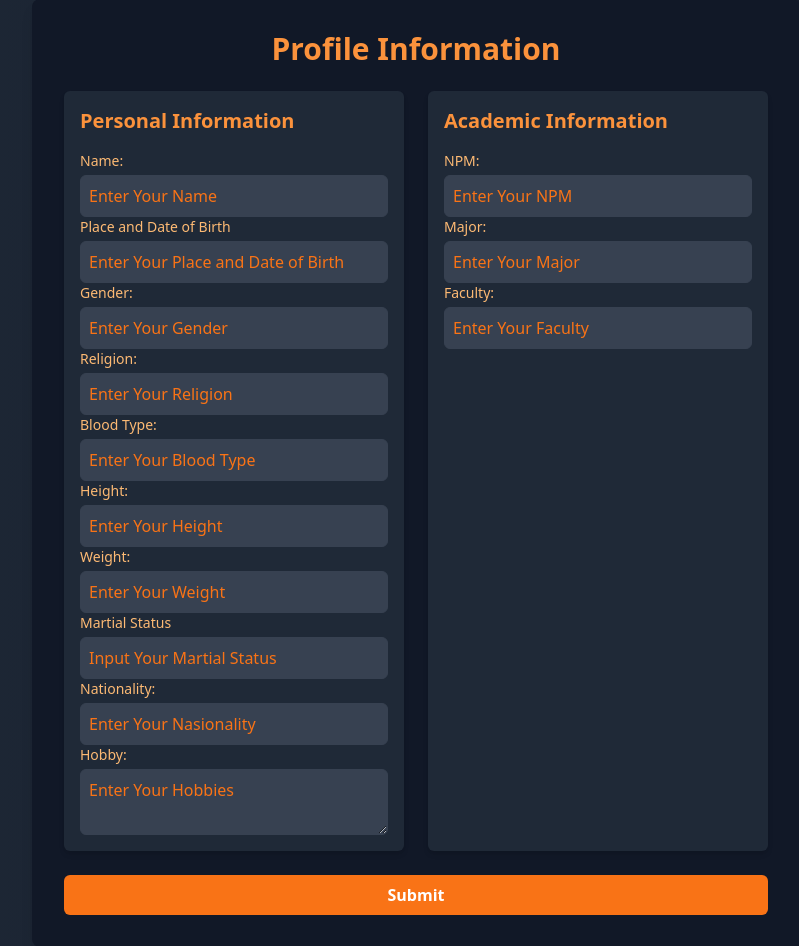
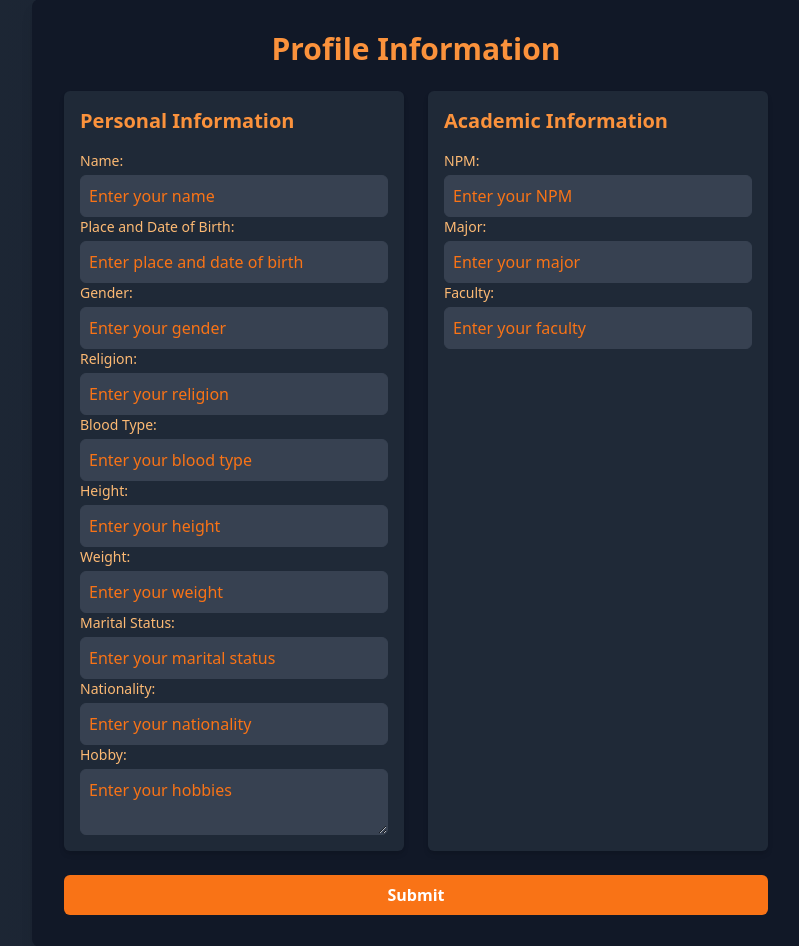
Before and after one commit to sandynicholas3069/PortfolioSandy, a CodeIgniter app: page /PortfolioSandy/portfolio/formProfile in a window 1280 px wide. Shown: the part 81-1027 px from the top of the page, without its empty margins (224-1023 px from the left). Run offline with CodeIgniter, Linux system fonts and the light colour scheme; some libraries are stand-ins or nearby versions.

Commit message:
Fixing Error Part 4

```diff
--- a/application/controllers/Portfolio.php
+++ b/application/controllers/Portfolio.php
@@ -13,7 +13,7 @@ class Portfolio extends CI_Controller {
             'blood_type' => $this->input->post('blood_type'),
             'height' => $this->input->post('height'),
             'weight' => $this->input->post('weight'),
-            'martial_status' => $this->input->post('martial_status'),
+            'marital_status' => $this->input->post('marital_status'),
             'nationality' => $this->input->post('nationality'),
             'hobby' => $this->input->post('hobby'),
             'npm' => $this->input->post('npm'),
@@ -26,8 +26,11 @@ class Portfolio extends CI_Controller {
     }
 
     public function deleteProfile() {
-        $this->session->unset_userdata('profile_data');
-        redirect('portfolio/index');
+    // Menghapus session profile_data
+    $this->session->unset_userdata('profile_data');
+
+    // Redirect atau tampilkan pesan
+    redirect('portfolio/index'); // Arahkan kembali ke halaman yang diinginkan
     }
 
     public function index() {
@@ -184,7 +187,7 @@ class Portfolio extends CI_Controller {
         if ($this->session->userdata('profile_data')) {
             $data['profile_data'] = $this->session->userdata('profile_data');
         } else {
-            $data['profile_data'] = null;
+            $data['profile_data'] = null; // Jika belum ada data, set null
         }
 
         $this->load->view('portfolioview', $data);
--- a/application/views/formview.php
+++ b/application/views/formview.php
@@ -4,87 +4,86 @@
     <meta charset="UTF-8">
     <meta name="viewport" content="width=device-width, initial-scale=1.0">
     <title>Profile Form</title>
-
-    <!-- Memanggil Tailwind CSS -->
     <link href="<?= base_url('assets/css/style.css'); ?>" rel="stylesheet">
     <script src="https://cdn.tailwindcss.com"></script>
 </head>
 <body class="bg-gradient-to-r from-gray-800 to-gray-900 flex items-center justify-center min-h-screen py-20">
-        <div class="bg-gray-900 shadow-lg p-8 rounded-lg w-full max-w-3xl mx-auto">
+    <div class="bg-gray-900 shadow-lg rounded-lg p-8 w-full max-w-3xl mx-auto">
         <h2 class="text-3xl font-bold text-center text-orange-400 mb-6">Profile Information</h2>
-            <form action="<? base_url('portfolio/saveProfile')?>" method="post" class="grid grid-cols-1 md:grid-cols-2 gap-6">
+        <form action="<?= base_url('portfolio/saveProfile') ?>" method="post" class="grid grid-cols-1 md:grid-cols-2 gap-6">
             <div class="bg-gray-800 p-4 rounded-md shadow-md">
-                    <h3 class="text-xl font-semibold text-orange-400 mb-4">Personal Information</h3>
+                <h3 class="text-xl font-semibold mb-4 text-orange-400">Personal Information</h3>
 
                 <div>
-                        <label for="name" class=" block text-sm font-medium text-orange-300">Name:</label>
-                        <input type="text" id="name" name="name" class="mt-1 block w-full p-2 border border-gray-700 bg-gray-700 text-orange-300 placeholder-orange-500 rounded-md focus:ring focus:ring-orange-500 focus:border-orange-500" placeholder="Enter Your Name">
+                    <label for="name" class="block text-sm font-medium text-orange-300">Name:</label>
+                    <input type="text" id="name" name="name" required class="mt-1 block w-full p-2 border border-gray-700 bg-gray-700 text-orange-300 placeholder-orange-500 rounded-md focus:ring focus:ring-orange-500 focus:border-orange-500" placeholder="Enter your name">
                 </div>
 
                 <div>
-                        <label for="birth" class=" block text-sm font-medium text-orange-300">Place and Date of Birth</label>
-                        <input type="text" id="birth" name="birth" class="mt-1 block w-full p-2 border border-gray-700 bg-gray-700 text-orange-300 placeholder-orange-500 rounded-md focus:ring focus:ring-orange-500 focus:border-orange-500" placeholder="Enter Your Place and Date of Birth">
+                    <label for="birth" class="block text-sm font-medium text-orange-300">Place and Date of Birth:</label>
+                    <input type="text" id="birth" name="birth" required class="mt-1 block w-full p-2 border border-gray-700 bg-gray-700 text-orange-300 placeholder-orange-500 rounded-md focus:ring focus:ring-orange-500 focus:border-orange-500" placeholder="Enter place and date of birth">
                 </div>
 
                 <div>
-                        <label for="gender" class=" block text-sm font-medium text-orange-300">Gender:</label>
-                        <input type="text" id="gender" name="gender" class="mt-1 block w-full p-2 border border-gray-700 bg-gray-700 text-orange-300 placeholder-orange-500 rounded-md focus:ring focus:ring-orange-500 focus:border-orange-500" placeholder="Enter Your Gender">
+                    <label for="gender" class="block text-sm font-medium text-orange-300">Gender:</label>
+                    <input type="text" id="gender" name="gender" required class="mt-1 block w-full p-2 border border-gray-700 bg-gray-700 text-orange-300 placeholder-orange-500 rounded-md focus:ring focus:ring-orange-500 focus:border-orange-500" placeholder="Enter your gender">
                 </div>
 
                 <div>
-                        <label for="religion" class=" block text-sm font-medium text-orange-300">Religion:</label>
-                        <input type="text" id="religion" name="religion" class="mt-1 block w-full p-2 border border-gray-700 bg-gray-700 text-orange-300 placeholder-orange-500 rounded-md focus:ring focus:ring-orange-500 focus:border-orange-500" placeholder="Enter Your Religion">
+                    <label for="religion" class="block text-sm font-medium text-orange-300">Religion:</label>
+                    <input type="text" id="religion" name="religion" required class="mt-1 block w-full p-2 border border-gray-700 bg-gray-700 text-orange-300 placeholder-orange-500 rounded-md focus:ring focus:ring-orange-500 focus:border-orange-500" placeholder="Enter your religion">
                 </div>
 
                 <div>
-                        <label for="blood_type" class=" block text-sm font-medium text-orange-300">Blood Type:</label>
-                        <input type="text" id="blood_type" name="blood_type" class="mt-1 block w-full p-2 border border-gray-700 bg-gray-700 text-orange-300 placeholder-orange-500 rounded-md focus:ring focus:ring-orange-500 focus:border-orange-500" placeholder="Enter Your Blood Type">
+                    <label for="blood_type" class="block text-sm font-medium text-orange-300">Blood Type:</label>
+                    <input type="text" id="blood_type" name="blood_type" required class="mt-1 block w-full p-2 border border-gray-700 bg-gray-700 text-orange-300 placeholder-orange-500 rounded-md focus:ring focus:ring-orange-500 focus:border-orange-500" placeholder="Enter your blood type">
                 </div>
 
                 <div>
-                        <label for="height" class=" block text-sm font-medium text-orange-300">Height:</label>
-                        <input type="text" id="height" name="height" class="mt-1 block w-full p-2 border border-gray-700 bg-gray-700 text-orange-300 placeholder-orange-500 rounded-md focus:ring focus:ring-orange-500 focus:border-orange-500" placeholder="Enter Your Height">
+                    <label for="height" class="block text-sm font-medium text-orange-300">Height:</label>
+                    <input type="text" id="height" name="height" required class="mt-1 block w-full p-2 border border-gray-700 bg-gray-700 text-orange-300 placeholder-orange-500 rounded-md focus:ring focus:ring-orange-500 focus:border-orange-500" placeholder="Enter your height">
                 </div>
 
                 <div>
-                        <label for="weight" class=" block text-sm font-medium text-orange-300">Weight:</label>
-                        <input type="text" id="weight" name="weight" class="mt-1 block w-full p-2 border border-gray-700 bg-gray-700 text-orange-300 placeholder-orange-500 rounded-md focus:ring focus:ring-orange-500 focus:border-orange-500" placeholder="Enter Your Weight">
+                    <label for="weight" class="block text-sm font-medium text-orange-300">Weight:</label>
+                    <input type="text" id="weight" name="weight" required class="mt-1 block w-full p-2 border border-gray-700 bg-gray-700 text-orange-300 placeholder-orange-500 rounded-md focus:ring focus:ring-orange-500 focus:border-orange-500" placeholder="Enter your weight">
                 </div>
 
                 <div>
-                        <label for="martial_status" class=" block text-sm font-medium text-orange-300">Martial Status</label>
-                        <input type="text" id="martial_status" name="martial_status" class="mt-1 block w-full p-2 border border-gray-700 bg-gray-700 text-orange-300 placeholder-orange-500 rounded-md focus:ring focus:ring-orange-500 focus:border-orange-500" placeholder="Input Your Martial Status">
+                    <label for="marital_status" class="block text-sm font-medium text-orange-300">Marital Status:</label>
+                    <input type="text" id="marital_status" name="marital_status" required class="mt-1 block w-full p-2 border border-gray-700 bg-gray-700 text-orange-300 placeholder-orange-500 rounded-md focus:ring focus:ring-orange-500 focus:border-orange-500" placeholder="Enter your marital status">
                 </div>
 
                 <div>
-                        <label for="nationality" class=" block text-sm font-medium text-orange-300">Nationality:</label>
-                        <input type="text" id="nationality" name="nationality" class="mt-1 block w-full p-2 border border-gray-700 bg-gray-700 text-orange-300 placeholder-orange-500 rounded-md focus:ring focus:ring-orange-500 focus:border-orange-500" placeholder="Enter Your Nasionality">
+                    <label for="nationality" class="block text-sm font-medium text-orange-300">Nationality:</label>
+                    <input type="text" id="nationality" name="nationality" required class="mt-1 block w-full p-2 border border-gray-700 bg-gray-700 text-orange-300 placeholder-orange-500 rounded-md focus:ring focus:ring-orange-500 focus:border-orange-500" placeholder="Enter your nationality">
                 </div>
 
                 <div>
-                        <label for="hobby" class=" block text-sm font-medium text-orange-300">Hobby:</label>
-                        <textarea id="hobby" name="hobby" class="mt-1 block w-full p-2 border border-gray-700 bg-gray-700 text-orange-300 placeholder-orange-500 rounded-md focus:ring focus:ring-orange-500 focus:border-orange-500" placeholder="Enter Your Hobbies"></textarea>
+                    <label for="hobby" class="block text-sm font-medium text-orange-300">Hobby:</label>
+                    <textarea id="hobby" name="hobby" required class="mt-1 block w-full p-2 border border-gray-700 bg-gray-700 text-orange-300 placeholder-orange-500 rounded-md focus:ring focus:ring-orange-500 focus:border-orange-500" placeholder="Enter your hobbies"></textarea>
                 </div>
             </div>
 
             <div class="bg-gray-800 p-4 rounded-md shadow-md">
-                    <h3 class="text-xl font-semibold text-orange-400 mb-4">Academic Information</h3>
+                <h3 class="text-xl font-semibold mb-4 text-orange-400">Academic Information</h3>
 
                 <div>
-                        <label for="npm" class=" block text-sm font-medium text-orange-300">NPM:</label>
-                        <input type="text" id="npm" name="npm" class="mt-1 block w-full p-2 border border-gray-700 bg-gray-700 text-orange-300 placeholder-orange-500 rounded-md focus:ring focus:ring-orange-500 focus:border-orange-500" placeholder="Enter Your NPM">
+                    <label for="npm" class="block text-sm font-medium text-orange-300">NPM:</label>
+                    <input type="text" id="npm" name="npm" required class="mt-1 block w-full p-2 border border-gray-700 bg-gray-700 text-orange-300 placeholder-orange-500 rounded-md focus:ring focus:ring-orange-500 focus:border-orange-500" placeholder="Enter your NPM">
                 </div>
 
                 <div>
-                        <label for="major" class=" block text-sm font-medium text-orange-300">Major:</label>
-                        <input type="text" id="major" name="major" class="mt-1 block w-full p-2 border border-gray-700 bg-gray-700 text-orange-300 placeholder-orange-500 rounded-md focus:ring focus:ring-orange-500 focus:border-orange-500" placeholder="Enter Your Major">
+                    <label for="major" class="block text-sm font-medium text-orange-300">Major:</label>
+                    <input type="text" id="major" name="major" required class="mt-1 block w-full p-2 border border-gray-700 bg-gray-700 text-orange-300 placeholder-orange-500 rounded-md focus:ring focus:ring-orange-500 focus:border-orange-500" placeholder="Enter your major">
                 </div>
 
                 <div>
-                        <label for="faculty" class=" block text-sm font-medium text-orange-300">Faculty:</label>
-                        <input type="text" id="faculty" name="faculty" class="mt-1 block w-full p-2 border border-gray-700 bg-gray-700 text-orange-300 placeholder-orange-500 rounded-md focus:ring focus:ring-orange-500 focus:border-orange-500" placeholder="Enter Your Faculty">
+                    <label for="faculty" class="block text-sm font-medium text-orange-300">Faculty:</label>
+                    <input type="text" id="faculty" name="faculty" required class="mt-1 block w-full p-2 border border-gray-700 bg-gray-700 text-orange-300 placeholder-orange-500 rounded-md focus:ring focus:ring-orange-500 focus:border-orange-500" placeholder="Enter your faculty">
                 </div>
             </div>
+
             <div class="col-span-1 md:col-span-2">
                 <button type="submit" class="w-full bg-orange-500 text-white font-semibold py-2 rounded-md hover:bg-orange-600 transition">Submit</button>
             </div>
```
Lines whose indentation alone changed are shown as unchanged.
